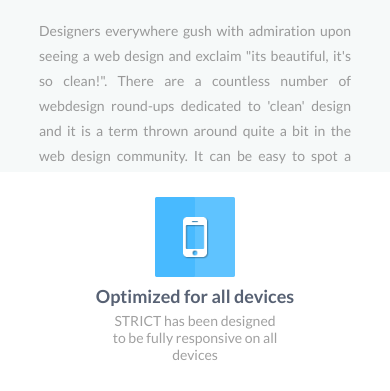
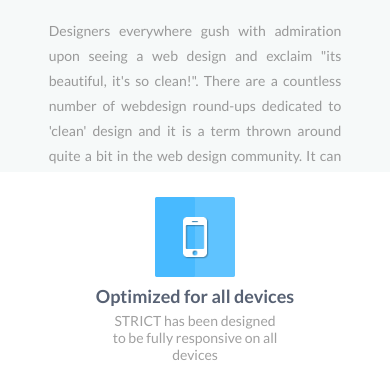
Before and after one commit to sanaaullah/strict, a plain HTML site: page index.html in a window 390 px wide. Shown: the part 706-1097 px from the top of the page. Drawn offline with Linux system fonts and the light colour scheme.

Commit message:
Update style.css

```diff
--- a/css/style.css
+++ b/css/style.css
@@ -315,8 +315,8 @@ footer .fab{
     width: 75%;
   }
   .intro p{
-    margin: 0px  auto 80px;
-    width: 80%;
+    margin: 0px  auto 50px;
+    width: 75%;
     text-align: justify;
   }
   .features{
```
